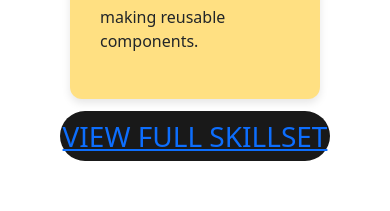
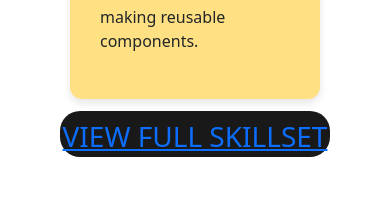
Before and after one commit to PijushMishra21/Personal-Portfolio-Website, a plain HTML site: page index.html in a window 390 px wide. Shown: the part 3266-3477 px from the top of the page. Drawn offline with nearby package versions, Linux system fonts and the light colour scheme.

Commit message:
modified 4th time

```diff
--- a/Moblie.css
+++ b/Moblie.css
@@ -282,10 +282,10 @@
     justify-items: center;
     margin-top: 2px;
     width: 100%;
-    height: 50px;
+    height: auto;
     background-color: #191919;
     color:#FFFFFF;
-    border-radius: 50px;
+    border-radius: 20px;
     padding-top: 4px;
 
    }
@@ -547,11 +547,4 @@
   padding-left: 50px;
 }
 
-
-
-
-
-
-
-
  }
```
